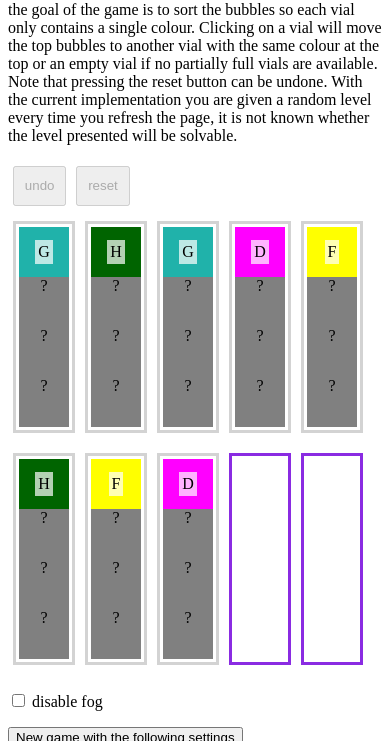
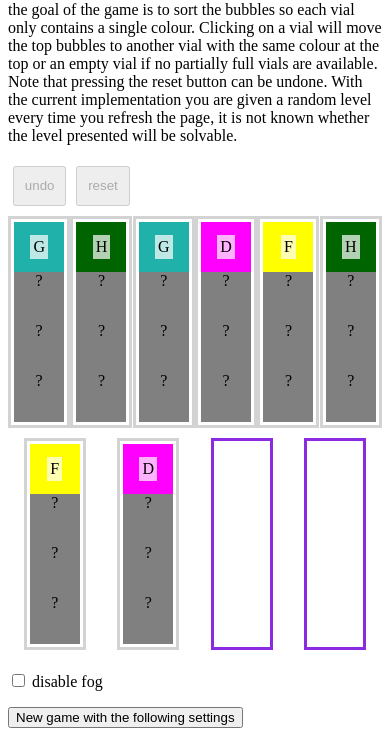
Before and after one commit to tadhgmister/tadhgmister.github.io, a plain HTML site: page coloursortgame/index.html in a window 390 px wide. Shown: the part 79-820 px from the top of the page. Drawn offline with Linux system fonts and the light colour scheme.

Commit message:
fixed max ncolors and sizing for mobile

```diff
--- a/coloursortgame/coloursortgame.css
+++ b/coloursortgame/coloursortgame.css
@@ -13,6 +13,8 @@
     display: flex;
     flex-direction: row;
     flex-wrap: wrap;
+    justify-content: space-around;
+    width: 100%;
 }
 .ActionButton {
     min-height: 30pt;
@@ -21,14 +23,15 @@
 }
 .Tube {
     padding: 3px;
-    margin-inline: 5px;
-    margin-block: 10px;
+    margin-block: 5px;
     display: flex;
     flex-direction: column-reverse;
     border: 3px solid lightgrey;
     /* border-top: 0px; */
     height: calc(var(--ball-size) * var(--balls-per-tube));
     width: var(--ball-size);
+    max-width: 20vw;
+    max-height: 30vh;
 }
 .Tube.normal {
     border-color: #333;
@@ -50,8 +53,8 @@
     display: flex;
     justify-content: center; /* Center horizontally */
     align-items: center; /* Center vertically */
-    width: var(--ball-size);
-    height: var(--ball-size);
+    width: 100%;
+    height: calc(100%/var(--balls-per-tube));
     animation: ballDrop 0.5s ease-out forwards;
 }
 /* shroud logic, if there is a body with a checkbox with id #disableFog that is not checked then balls with shroud get this*/
--- a/coloursortgame/v2.js
+++ b/coloursortgame/v2.js
@@ -229,6 +229,7 @@ export function computeMove(tubes, idx) {
         // try to collect the colour in an empty tube if there are any
         for (const [ii, candidate] of backupState.entries()) {
             tubes[ii] = backupState[ii];
+            /// TODO: also consider candidates that have the same top colour for the total empty
             if (candidate.isEmpty) {
                 totalEmpty += candidate.capacity;
                 if (candidate.capacity >= topCount) {
@@ -568,7 +569,10 @@ class GameUI extends UIElement {
 GameUI.className = "GameBoard";
 export let game;
 export function initGame() {
-    const { nColors, ballsPerColor, empties, emptyPenalty, extraSlack } = gameSettings;
+    let { nColors, ballsPerColor, empties, emptyPenalty, extraSlack } = gameSettings;
+    if (nColors > COLORS.length) {
+        nColors = COLORS.length;
+    }
     const initialState = newGameBoard(nColors, ballsPerColor, empties, ballsPerColor - emptyPenalty, extraSlack);
     const solvedState = serializeGameState(makeSolvedGameBoard(nColors, ballsPerColor, empties, ballsPerColor - emptyPenalty, extraSlack));
     game = new GameUI(document.getElementById("game"), document.getElementById("controls"), initialState, solvedState);
```
